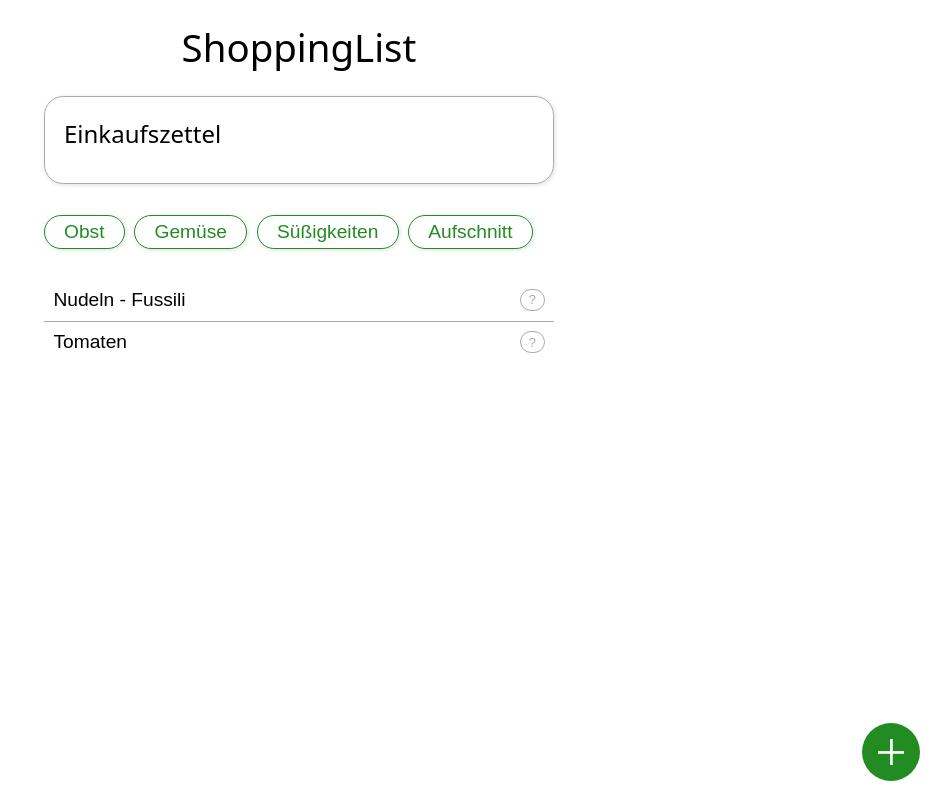
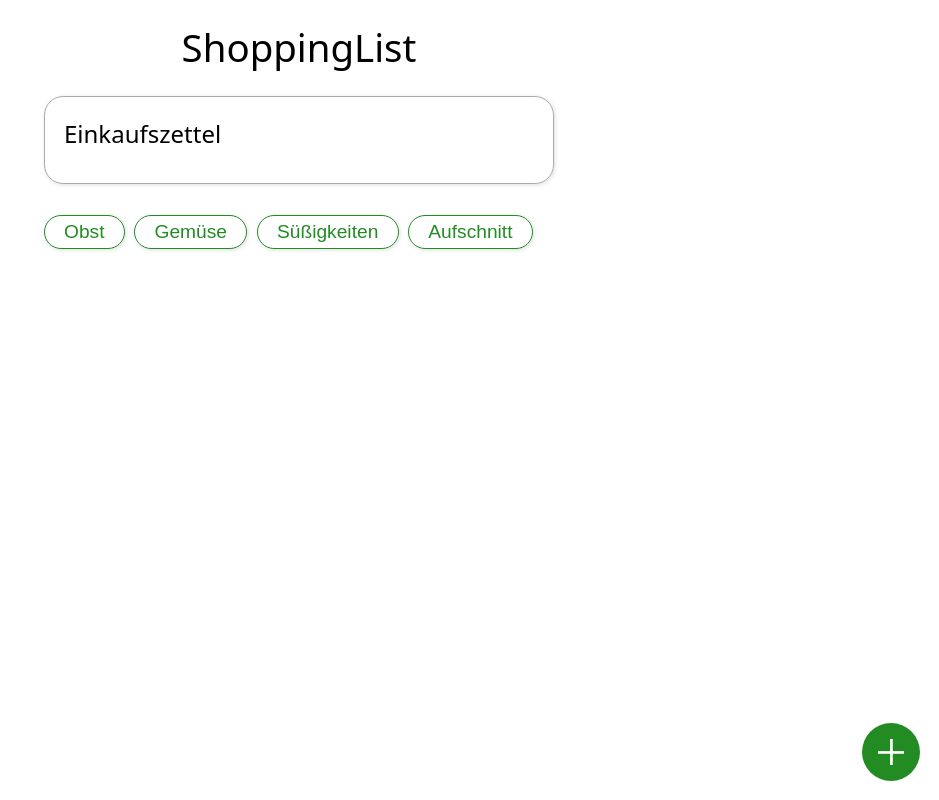
Before and after one commit to lennarthesse/shoppinglist, a SvelteKit app: page / in a window 1280 px wide. Shown: the whole page, without its empty margins (341-1280 px from the left). Built offline with nearby package versions, Linux system fonts and the light colour scheme.

Commit message:
Added local storage

```diff
--- a/src/routes/+page.svelte
+++ b/src/routes/+page.svelte
@@ -21,7 +21,7 @@
             active: false
         }
     ]
-    let products = [{name: "Nudeln - Fussili", brand: "Barilla", price: null, category: null}, {name: "Tomaten", brand: null, price: null, category: "Gemüse"}];
+    let products = [];
 
     let currentCategory = null;
 
@@ -33,6 +33,10 @@
 
 
 	onMount(() => {
+
+        const existingProducts = localStorage.getItem("products");
+        products = JSON.parse(existingProducts) || [];
+
         // Create references to modals
         editProductModal = document.getElementById('edit-product-modal');
 		addProductModal = document.getElementById('add-product-modal');
@@ -63,6 +67,8 @@
         }
         // Add the product to the list of products
         products = [...products, product];
+
+        localStorage.setItem("products", JSON.stringify(products));
     }
 
     function editProduct(product) {
@@ -78,6 +84,7 @@
                 if (products[i] == currentProduct) {
                     products.splice(i, 1);
                     products = [...products];
+                    localStorage.setItem("products", JSON.stringify(products));
                     break;
                 }
             }
@@ -103,6 +110,7 @@
         for (let i = 0; i < products.length; i++) {
             if (products[i] == currentProduct) {
                 products[i] = product;
+                localStorage.setItem("products", JSON.stringify(products));
             }
         }
     }
```
Also changed, not shown: 1 other file (tests, documents, lock files or other folders).
